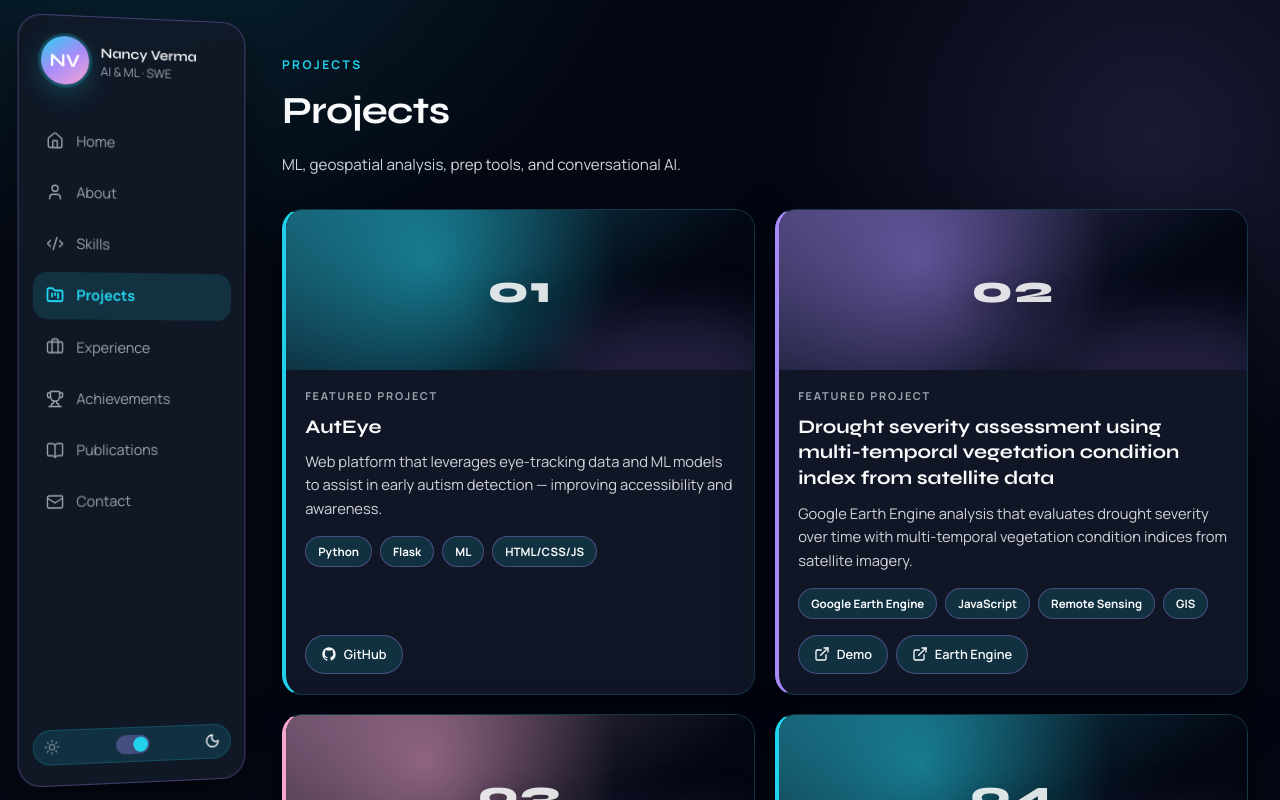
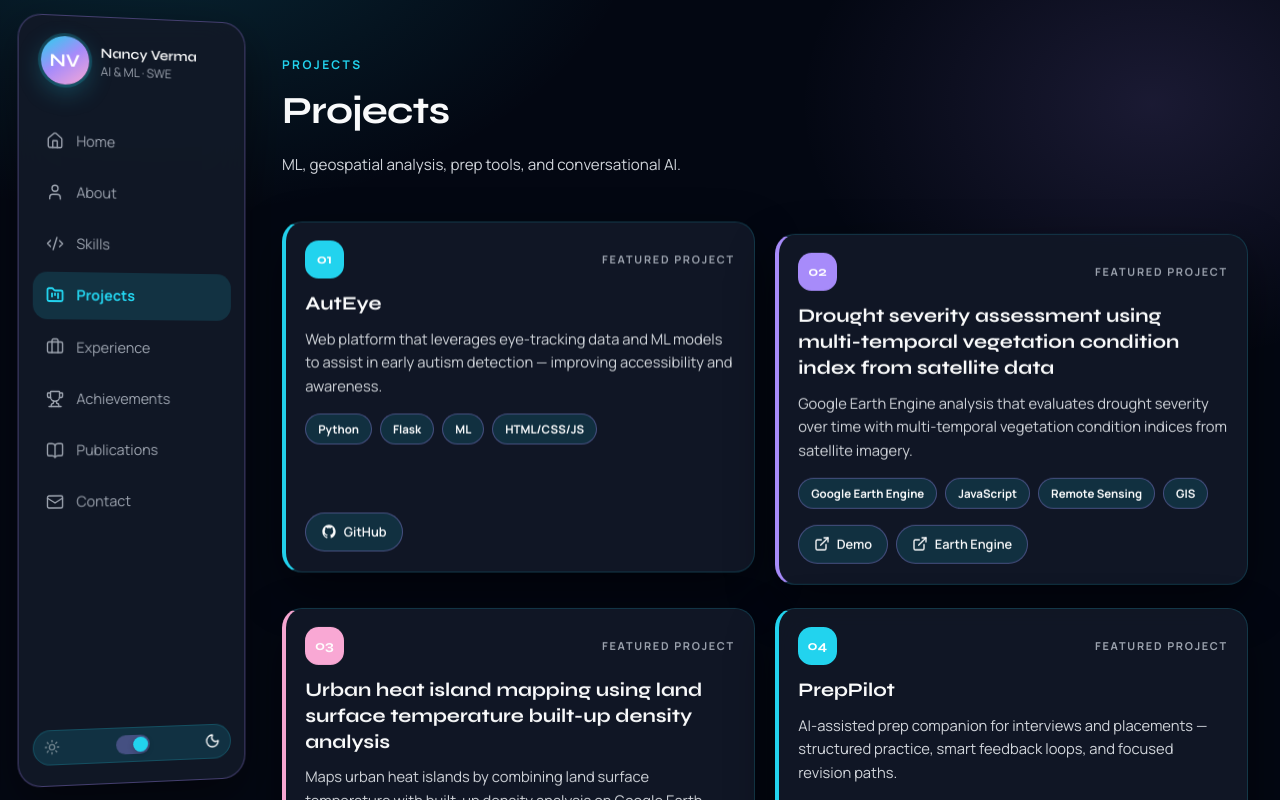
Before and after one commit to Nancy20052020/Portfolio_Nancy, a Next.js app: page /projects in a window 1280 px wide. Shown: the top 800 px of the page. Built offline with nearby package versions, Linux system fonts and the light colour scheme.

Commit message:
Restore Projects section to pre-animation layout
Remove Framer Motion entrance/hover polish and revert project cards
to the earlier simple grid without media zoom animations.

Co-authored-by: Nancy20052020 <Nancy20052020@users.noreply.github.com>

```diff
--- a/package.json
+++ b/package.json
@@ -10,7 +10,6 @@
   },
   "dependencies": {
     "@gsap/react": "^2.1.2",
-    "framer-motion": "^12.42.2",
     "gsap": "^3.15.0",
     "lucide-react": "^1.24.0",
     "next": "16.2.10",
--- a/src/app/globals.css
+++ b/src/app/globals.css
@@ -606,93 +606,13 @@ body {
 .project-card-v2 {
   display: flex;
   flex-direction: column;
-  overflow: hidden;
-  padding: 0;
+  padding: 1.15rem 1.2rem 1.25rem;
   border-left: 4px solid var(--card-accent, var(--accent));
-  transition:
-    transform 0.35s cubic-bezier(0.22, 1, 0.36, 1),
-    box-shadow 0.35s ease,
-    border-color 0.35s ease;
-  will-change: transform;
+  transition: transform 0.25s ease, border-color 0.25s ease;
 }
 
 .project-card-v2:hover {
-  transform: translateY(-8px);
-  box-shadow:
-    0 22px 48px rgba(0, 0, 0, 0.35),
-    0 0 0 1px color-mix(in srgb, var(--card-accent, var(--accent)) 28%, transparent);
-}
-
-[data-theme="light"] .project-card-v2:hover {
-  box-shadow:
-    0 22px 44px rgba(2, 6, 23, 0.12),
-    0 0 0 1px color-mix(in srgb, var(--card-accent, var(--accent)) 22%, transparent);
-}
-
-.project-media {
-  position: relative;
-  height: 140px;
-  overflow: hidden;
-  background: color-mix(in srgb, var(--bg) 55%, var(--bg-elevated));
-}
-
-@media (min-width: 640px) {
-  .project-media {
-    height: 160px;
-  }
-}
-
-.project-media-inner {
-  position: absolute;
-  inset: 0;
-  display: grid;
-  place-items: center;
-  background:
-    radial-gradient(
-      circle at 30% 30%,
-      color-mix(in srgb, var(--card-accent, var(--accent)) 45%, transparent),
-      transparent 55%
-    ),
-    linear-gradient(
-      145deg,
-      color-mix(in srgb, var(--card-accent, var(--accent)) 35%, #111827),
-      #030712 70%
-    );
-  transform: scale(1);
-  transition: transform 0.45s cubic-bezier(0.22, 1, 0.36, 1);
-}
-
-.project-card-v2:hover .project-media-inner {
-  transform: scale(1.05);
-}
-
-.project-media-glow {
-  position: absolute;
-  inset: auto -10% -35% auto;
-  width: 55%;
-  height: 70%;
-  border-radius: 50%;
-  background: color-mix(in srgb, var(--secondary, #a78bfa) 35%, transparent);
-  filter: blur(28px);
-  opacity: 0.55;
-}
-
-.project-media-index {
-  position: relative;
-  z-index: 1;
-  font-family: var(--font-syne), sans-serif;
-  font-size: 2.4rem;
-  font-weight: 800;
-  letter-spacing: 0.04em;
-  color: rgba(249, 250, 251, 0.88);
-  text-shadow: 0 8px 24px rgba(0, 0, 0, 0.35);
-}
-
-.project-card-body {
-  display: flex;
-  flex: 1;
-  flex-direction: column;
-  padding: 1.15rem 1.2rem 1.25rem;
+  transform: translateY(-3px);
 }
 
 .project-card-top {
@@ -700,7 +620,20 @@ body {
   align-items: center;
   justify-content: space-between;
   gap: 0.75rem;
-  margin-bottom: 0.55rem;
+  margin-bottom: 0.75rem;
+}
+
+.project-index {
+  display: inline-grid;
+  place-items: center;
+  min-width: 2.4rem;
+  height: 2.4rem;
+  border-radius: 0.85rem;
+  background: var(--card-accent, var(--accent));
+  color: #fff;
+  font-family: var(--font-syne), sans-serif;
+  font-size: 0.85rem;
+  font-weight: 700;
 }
 
 .project-kicker {
@@ -717,12 +650,6 @@ body {
   font-weight: 700;
   line-height: 1.35;
   color: var(--heading);
-  transition: color 0.3s ease, transform 0.3s ease;
-}
-
-.project-card-v2:hover .project-title {
-  color: var(--accent);
-  transform: translateX(2px);
 }
 
 @media (min-width: 640px) {
@@ -744,35 +671,6 @@ body {
   display: flex;
   flex-wrap: wrap;
   gap: 0.5rem;
-}
-
-.project-cta {
-  transition:
-    transform 0.3s cubic-bezier(0.22, 1, 0.36, 1),
-    background 0.3s ease,
-    border-color 0.3s ease,
-    color 0.3s ease;
-}
-
-.project-card-v2:hover .project-cta {
-  transform: translateY(-2px);
-  border-color: color-mix(in srgb, var(--accent) 55%, var(--border-strong));
-}
-
-@media (prefers-reduced-motion: reduce) {
-  .project-card-v2,
-  .project-media-inner,
-  .project-title,
-  .project-cta {
-    transition: none !important;
-  }
-
-  .project-card-v2:hover,
-  .project-card-v2:hover .project-media-inner,
-  .project-card-v2:hover .project-title,
-  .project-card-v2:hover .project-cta {
-    transform: none !important;
-  }
 }
 
 .carousel-nav {
--- a/src/components/ProjectGrid.tsx
+++ b/src/components/ProjectGrid.tsx
@@ -1,62 +1,20 @@
 "use client";
 
 import { ExternalLink } from "lucide-react";
-import { motion, useReducedMotion } from "framer-motion";
 import { projects } from "@/data/content";
 import { GitHubIcon } from "@/components/icons";
 
-const containerVariants = {
-  hidden: {},
-  show: {
-    transition: {
-      staggerChildren: 0.12,
-      delayChildren: 0.08,
-    },
-  },
-};
-
-const cardVariants = {
-  hidden: { opacity: 0, y: 28 },
-  show: {
-    opacity: 1,
-    y: 0,
-    transition: {
-      duration: 0.55,
-      ease: [0.22, 1, 0.36, 1] as const,
-    },
-  },
-};
-
 export function ProjectGrid() {
-  const reduceMotion = useReducedMotion();
-
   return (
-    <motion.div
-      className="project-grid"
-      variants={reduceMotion ? undefined : containerVariants}
-      initial={reduceMotion ? false : "hidden"}
-      whileInView={reduceMotion ? undefined : "show"}
-      viewport={{ once: true, amount: 0.2, margin: "0px 0px -8% 0px" }}
+    <div className="project-grid">
+      {projects.map((project, i) => (
+        <article
+          key={project.id}
+          className="project-card-v2 glass-panel reveal-item"
+          style={{ ["--card-accent" as string]: project.accent }}
         >
-      {projects.map((project, i) => (
-        <motion.article
-          key={project.id}
-          className="project-card-v2 glass-panel"
-          style={{ ["--card-accent" as string]: project.accent }}
-          variants={reduceMotion ? undefined : cardVariants}
-          initial={reduceMotion ? false : undefined}
-        >
-          <div className="project-media" aria-hidden>
-            <div className="project-media-inner">
-              <span className="project-media-index">
-                {String(i + 1).padStart(2, "0")}
-              </span>
-              <span className="project-media-glow" />
-            </div>
-          </div>
-
-          <div className="project-card-body">
           <div className="project-card-top">
+            <span className="project-index">{String(i + 1).padStart(2, "0")}</span>
             <p className="project-kicker">Featured project</p>
           </div>
 
@@ -77,7 +35,7 @@ export function ProjectGrid() {
                 href={project.links.github}
                 target="_blank"
                 rel="noreferrer"
-                  className="btn-ghost project-cta"
+                className="btn-ghost"
               >
                 <GitHubIcon size={16} />
                 GitHub
@@ -88,7 +46,7 @@ export function ProjectGrid() {
                 href={project.links.demo}
                 target="_blank"
                 rel="noreferrer"
-                  className="btn-ghost project-cta"
+                className="btn-ghost"
               >
                 <ExternalLink size={16} />
                 Demo
@@ -99,16 +57,15 @@ export function ProjectGrid() {
                 href={project.links.code}
                 target="_blank"
                 rel="noreferrer"
-                  className="btn-ghost project-cta"
+                className="btn-ghost"
               >
                 <ExternalLink size={16} />
                 Earth Engine
               </a>
             )}
           </div>
+        </article>
+      ))}
     </div>
-        </motion.article>
-      ))}
-    </motion.div>
   );
 }
--- a/src/components/sections/Projects.tsx
+++ b/src/components/sections/Projects.tsx
@@ -1,27 +1,18 @@
 "use client";
 
-import { motion, useReducedMotion } from "framer-motion";
 import { ProjectGrid } from "@/components/ProjectGrid";
 
 export function Projects() {
-  const reduceMotion = useReducedMotion();
-
   return (
     <section className="section">
       <div className="section-inner">
-        <motion.div
-          className="section-heading"
-          initial={reduceMotion ? false : { opacity: 0, y: 18 }}
-          whileInView={reduceMotion ? undefined : { opacity: 1, y: 0 }}
-          viewport={{ once: true, amount: 0.6 }}
-          transition={{ duration: 0.5, ease: [0.22, 1, 0.36, 1] }}
-        >
+        <div className="section-heading reveal-item">
           <p className="eyebrow">Projects</p>
           <h2 className="section-title">Projects</h2>
           <p className="section-sub">
             ML, geospatial analysis, prep tools, and conversational AI.
           </p>
-        </motion.div>
+        </div>
         <div className="mt-8">
           <ProjectGrid />
         </div>
```
Also changed, not shown: 1 other file (tests, documents, lock files or other folders). Lines whose indentation alone changed are shown as unchanged.
